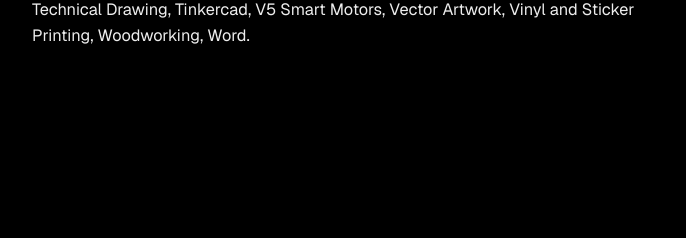
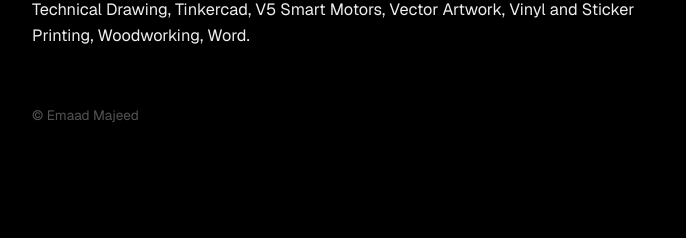
Before and after one commit to emaad-majeed/emaad-majeed.github.io, a Jekyll site: the page built from about.md, in a window 1280 px wide. Shown: the part 902-1140 px from the top of the page, without its empty margins (296-982 px from the left). Built offline with Jekyll 4.4.1, drawn with Linux system fonts in a browser that asks for light colours; before the commit the page ends 1065 px from its top, so only the background shows below that.

Commit message:
Add copyright line to the home and about pages

```diff
--- a/about.md
+++ b/about.md
@@ -14,3 +14,5 @@
 Emaad Majeed is an aspiring industrial designer from the Chicagoland area. He is a student at Glenbrook South High School in Glenview, Illinois, where he competes in VEX Robotics with team 38535X.
 
 Skills: 3D Printing, Agentic Workflows, Analog Input Reading, Arduino, Autodesk Fusion 360, Bandsaw, Button Debouncing, C++, CAD Modeling, Claude Code, CNC Machining, Codex, Concept Sketching, Dado Joinery, DeepSeek, Design for 3D Printing, Design for Laser Cutting, Desmos, Distance Sensors, Dremel, Drilling, End Grain Lamination, Excel, Exploded Assembly Views, FastLED, Flat Pattern Layout, Git and GitHub, Glue Up and Clamping, Inertial Sensors, Interface Design, Iterative Prototyping, Laser Cutting, Laser Engraving, LCD Displays, LED Matrices, LemLib, Microcontrollers, Microsoft Flight Simulator 2020, Miter Saw, Motor Control, NeoPixel Addressable LEDs, Odometry, Opencode, Optical Sensors, PID Tuning, Pneumatics and Pistons, PowerPoint, PROS, Python, Rendering, Resistors, Rotation Sensors, Sanding and Finishing, Servo Motors, Soldering, Spray Painting, Stepper Motors, Switch Wiring and Harnesses, Tab and Slot Construction, Table Saw, Technical Drawing, Tinkercad, V5 Smart Motors, Vector Artwork, Vinyl and Sticker Printing, Woodworking, Word.
+
+<p class="copyright">&copy; Emaad Majeed</p>
--- a/assets/css/style.css
+++ b/assets/css/style.css
@@ -105,6 +105,10 @@
 
 .foot { margin-top: 3.5rem; opacity: 0.6; }
 
+.copyright { margin-top: 3.5rem; opacity: 0.35; font-size: 0.85rem; }
+/* on the home page it sits right under the About link */
+.foot + .copyright { margin-top: 0.6rem; }
+
 /* ---- industrial design project pages (class: wide) ---- */
 html, body { overflow-x: hidden; }
 
```
Also changed, not shown: index.md (+2 -0 lines).
